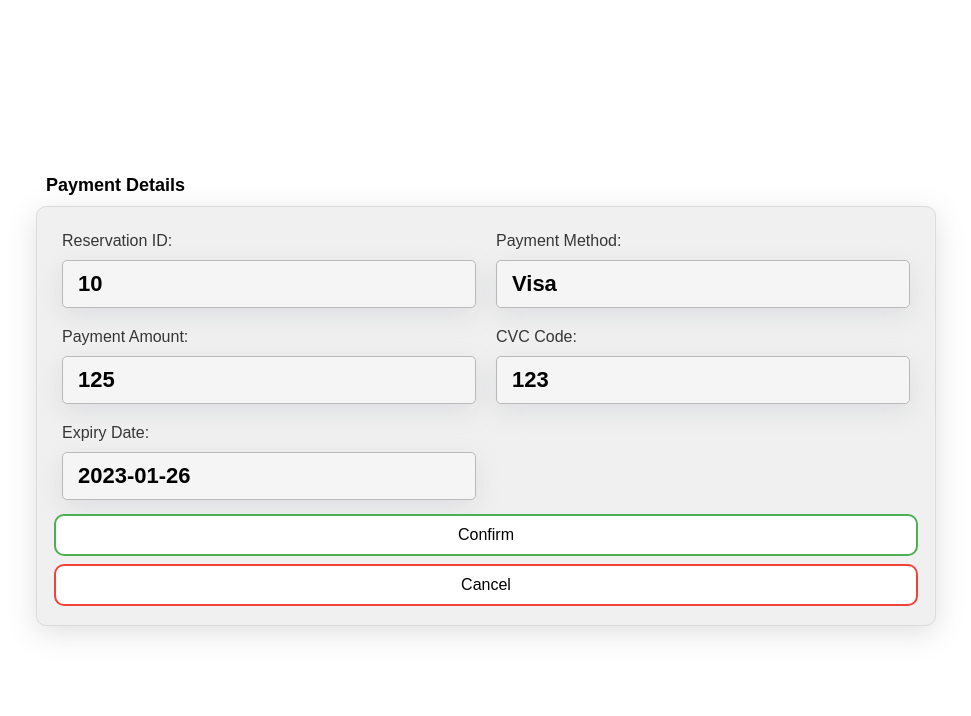
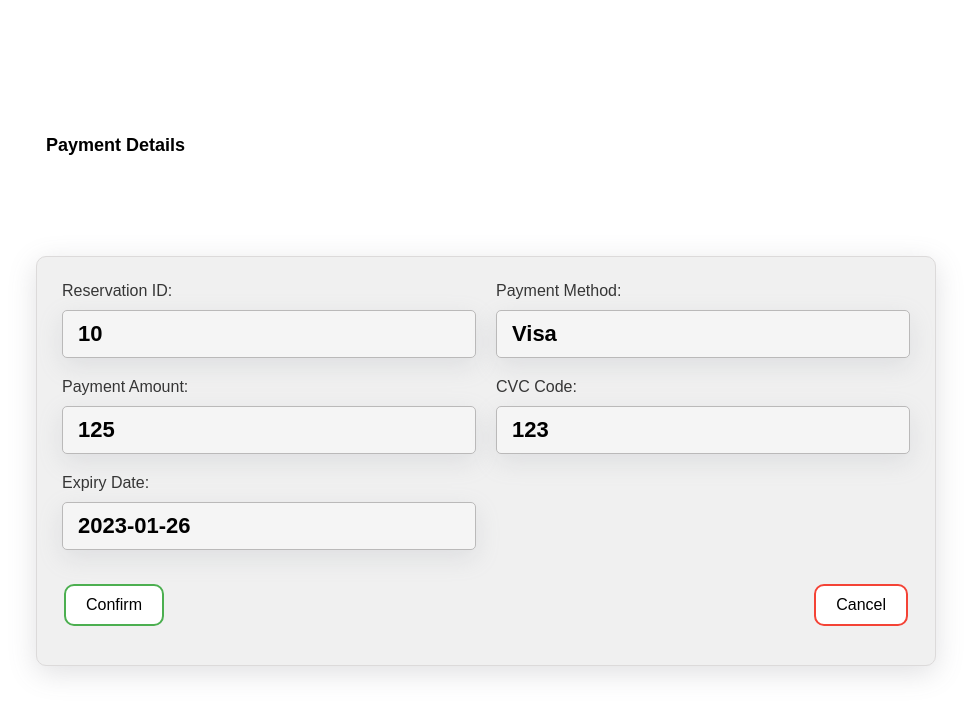
Before and after one commit to Shymanako/Ticketing-for-flights-, a PHP site: the page made by Airlines/book4-view.php in a window 1280 px wide. Shown: the top 716 px of the page, without its empty margins (154-1125 px from the left). Run offline with PHP 8.4, Linux system fonts and the light colour scheme; data comes from the database, SQL or seed files in the repository.

Commit message:
book 4 view align confrim and cancel

```diff
--- a/Airlines/book4-view.php
+++ b/Airlines/book4-view.php
@@ -33,55 +33,6 @@ require 'admin/message.php';
                         <!-- PROMPT double check entry -->
                         <h4 id="prompt-head">Payment Details</h4>
                     </div>
-
-                    <!-- <form action="bookform4.php" name="Form" onsubmit="return validateForm()" autocomplete="off" method="post" class="bookform" required>
-                        <div class="card-body">
-
-                            <?php
-                            $query = "select payment.payment_id, payment.reservation_id, payment.payment_method, payment.payment_amount, payment.cvc, payment.expiry_date, reservation.reservation_id, reservation.passenger_id, reservation.flight_id from payment left join reservation on payment.reservation_id = reservation.reservation_id order by payment_id desc limit 1";
-                            $query_run = mysqli_query($con, $query);
-
-                            if (mysqli_num_rows($query_run) > 0) {
-                                $payment = mysqli_fetch_array($query_run);
-                            ?>
-
-                                <input type="hidden" name="payment_id" value="<?= $payment['payment_id']; ?>">
-                                <input type="hidden" name="passenger_id" value="<?= $payment['passenger_id']; ?>">
-                                <input type="hidden" name="reservation_id" value="<?= $payment['reservation_id']; ?>">
-                                <input type="hidden" name="flight_id" value="<?= $payment['flight_id']; ?>">
-
-                                <div class="mb-3">
-                                    <label> Reservation ID </label>
-                                    <p class="form-control">
-                                        <?= $payment['reservation_id']; ?>
-                                    </p>
-                                    <label> Payment Method </label>
-                                    <p class="form-control">
-                                        <?= $payment['payment_method']; ?>
-                                    </p>
-                                    <label> Payment Amount </label>
-                                    <p class="form-control">
-                                        <?= $payment['payment_amount']; ?>
-                                    </p>
-                                    <label> CVC Code </label>
-                                    <p class="form-control">
-                                        <?= $payment['cvc']; ?>
-                                    </p>
-                                    <label> Expiry Date </label>
-                                    <p class="form-control">
-                                        <?= $payment['expiry_date']; ?>
-                                    </p>
-                                </div>
-
-                                <button type="submit" name="save_book" value="<?= $payment['payment_id']; ?>" class="btn btn-info btn-sm">Confirm</button>
-
-                            <?php
-                            } else {
-                                echo "<h4>No ID Found</h4>";
-                            }
-                            ?>
-                        </div>
-                    </form> -->
 
                     <!-- actions form -->
 
@@ -168,12 +119,15 @@ require 'admin/message.php';
 
                                         </div>
 
+                                        <div id="act-container">
 
-                                        <!-- confirm -->
-                                        <button id="confirm-btn" type="submit" name="save_book" value="<?= $payment['payment_id']; ?>" class="btn btn-info btn-sm">Confirm</button>
+                                            <!-- confirm -->
+                                            <button id="confirm-btn" type="submit" name="save_book" value="<?= $payment['payment_id']; ?>" class="btn btn-info btn-sm">Confirm</button>
 
-                                        <!-- Cancel -->
-                                        <a id="cancel-btn" href="delete.php?p_payment_id=<?= $payment['payment_id']; ?>&p_reservation_id=<?= $payment['reservation_id']; ?>" class="btn" onclick="history.back()">Cancel</a>
+                                            <!-- Cancel -->
+                                            <a id="cancel-btn" href="delete.php?p_payment_id=<?= $payment['payment_id']; ?>&p_reservation_id=<?= $payment['reservation_id']; ?>" class="btn" onclick="history.back()">Cancel</a>
+
+                                        </div>
 
                                     </div>
                             <?php
--- a/Airlines/css/book1-view.css
+++ b/Airlines/css/book1-view.css
@@ -7,6 +7,7 @@
 /* body */
 body{
     height: 100vh;
+    /* margin-top: 100px; */
     width: 100vw;
     display: flex;
         justify-content: center;
@@ -33,6 +34,7 @@ a{
 
 /* main card */
 #main-card{
+    margin-top: 100px;
     border: 1px rgb(220, 218, 218) solid;
         border-radius: 10px;
         box-shadow: rgba(100, 100, 111, 0.2) 0px 7px 29px 0px;
```
Also changed, not shown: Airlines/book5.php (+8 -3 lines).
